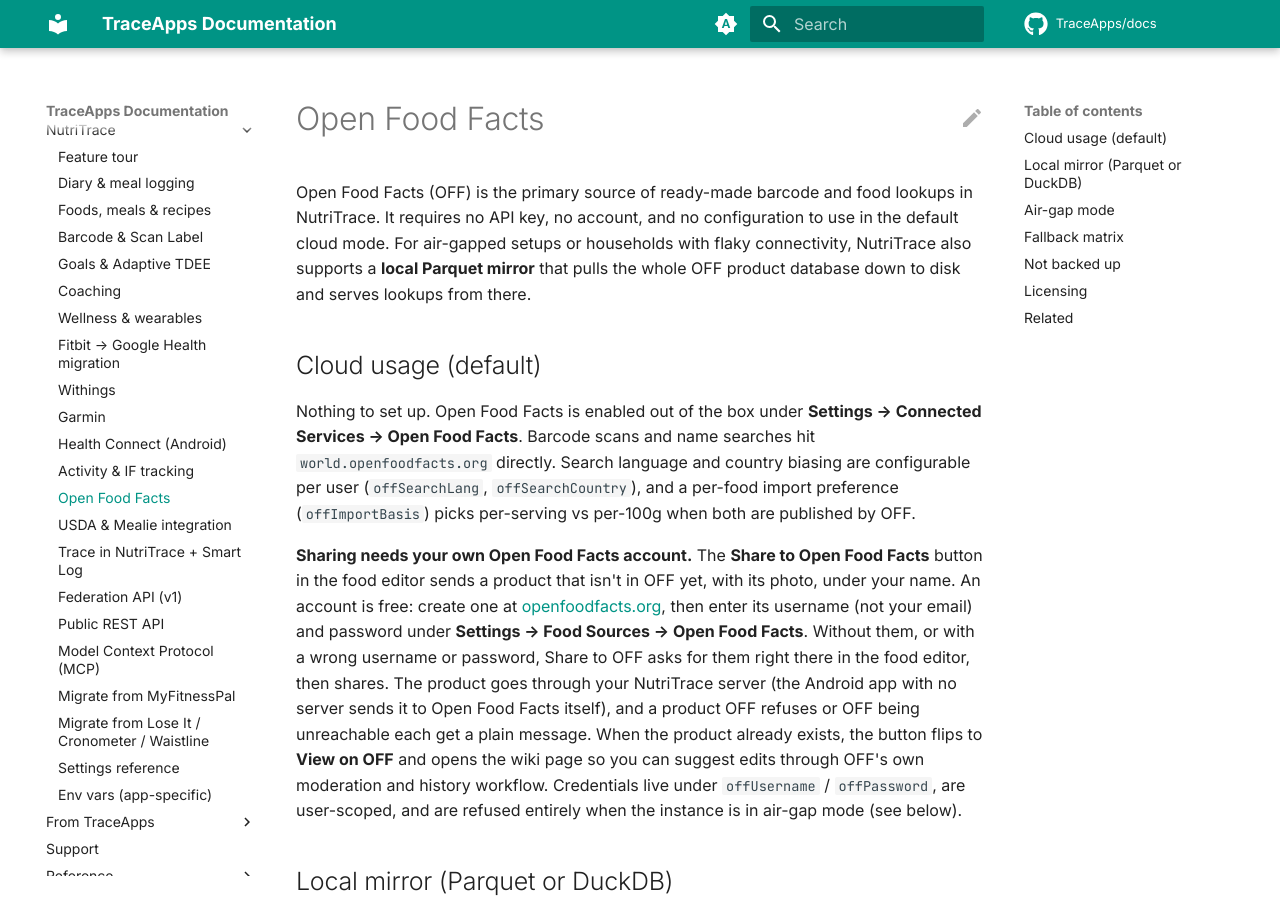
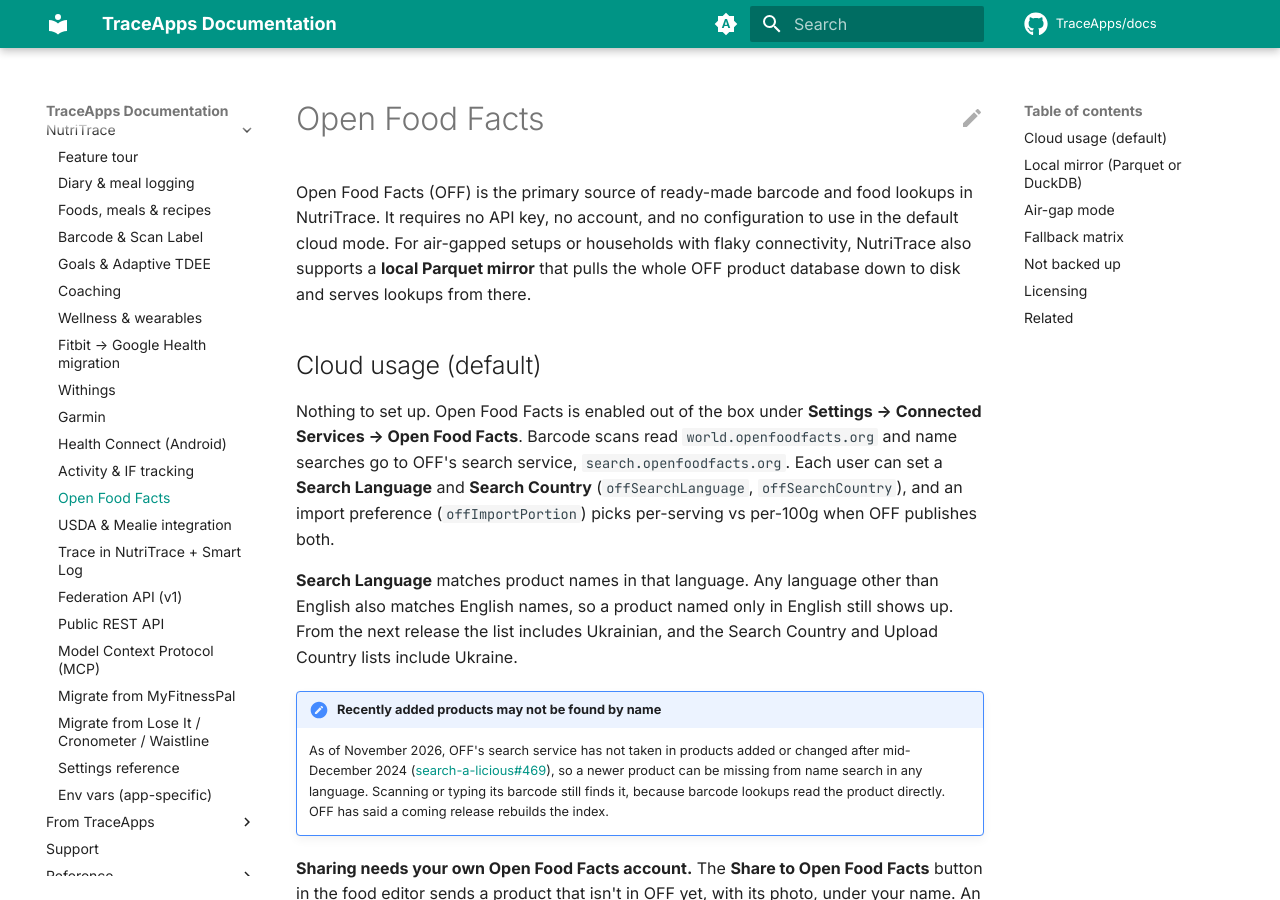
Before and after one commit to TraceApps/docs, an MkDocs documentation site: the page built from docs/nutritrace/off.md, in a window 1280 px wide and 900 px high. Built offline with MkDocs 1.6.1 and Material for MkDocs 9.7.7, drawn with Linux system fonts in a browser that asks for light colours; comment, search, counter and statistics services are not loaded.

Commit message:
NutriTrace, CookTrace: Ukrainian search language, English alongside, OFF search index note (nutritrace#320)

```diff
--- a/docs/nutritrace/off.md
+++ b/docs/nutritrace/off.md
@@ -4,7 +4,12 @@ Open Food Facts (OFF) is the primary source of ready-made barcode and food looku
 
 ## Cloud usage (default)
 
-Nothing to set up. Open Food Facts is enabled out of the box under **Settings → Connected Services → Open Food Facts**. Barcode scans and name searches hit `world.openfoodfacts.org` directly. Search language and country biasing are configurable per user (`offSearchLang`, `offSearchCountry`), and a per-food import preference (`offImportBasis`) picks per-serving vs per-100g when both are published by OFF.
+Nothing to set up. Open Food Facts is enabled out of the box under **Settings → Connected Services → Open Food Facts**. Barcode scans read `world.openfoodfacts.org` and name searches go to OFF's search service, `search.openfoodfacts.org`. Each user can set a **Search Language** and **Search Country** (`offSearchLanguage`, `offSearchCountry`), and an import preference (`offImportPortion`) picks per-serving vs per-100g when OFF publishes both.
+
+**Search Language** matches product names in that language. Any language other than English also matches English names, so a product named only in English still shows up. From the next release the list includes Ukrainian, and the Search Country and Upload Country lists include Ukraine.
+
+!!! note "Recently added products may not be found by name"
+    As of November 2026, OFF's search service has not taken in products added or changed after mid-December 2024 ([search-a-licious#469](https://github.com/openfoodfacts/search-a-licious/issues/469)), so a newer product can be missing from name search in any language. Scanning or typing its barcode still finds it, because barcode lookups read the product directly. OFF has said a coming release rebuilds the index.
 
 **Sharing needs your own Open Food Facts account.** The **Share to Open Food Facts** button in the food editor sends a product that isn't in OFF yet, with its photo, under your name. An account is free: create one at [openfoodfacts.org](https://world.openfoodfacts.org/), then enter its username (not your email) and password under **Settings → Food Sources → Open Food Facts**. Without them, or with a wrong username or password, Share to OFF asks for them right there in the food editor, then shares. The product goes through your NutriTrace server (the Android app with no server sends it to Open Food Facts itself), and a product OFF refuses or OFF being unreachable each get a plain message. When the product already exists, the button flips to **View on OFF** and opens the wiki page so you can suggest edits through OFF's own moderation and history workflow. Credentials live under `offUsername` / `offPassword`, are user-scoped, and are refused entirely when the instance is in air-gap mode (see below).
 
```
Also changed, not shown: docs/cooktrace/pantry.md (+4 -1 lines).
